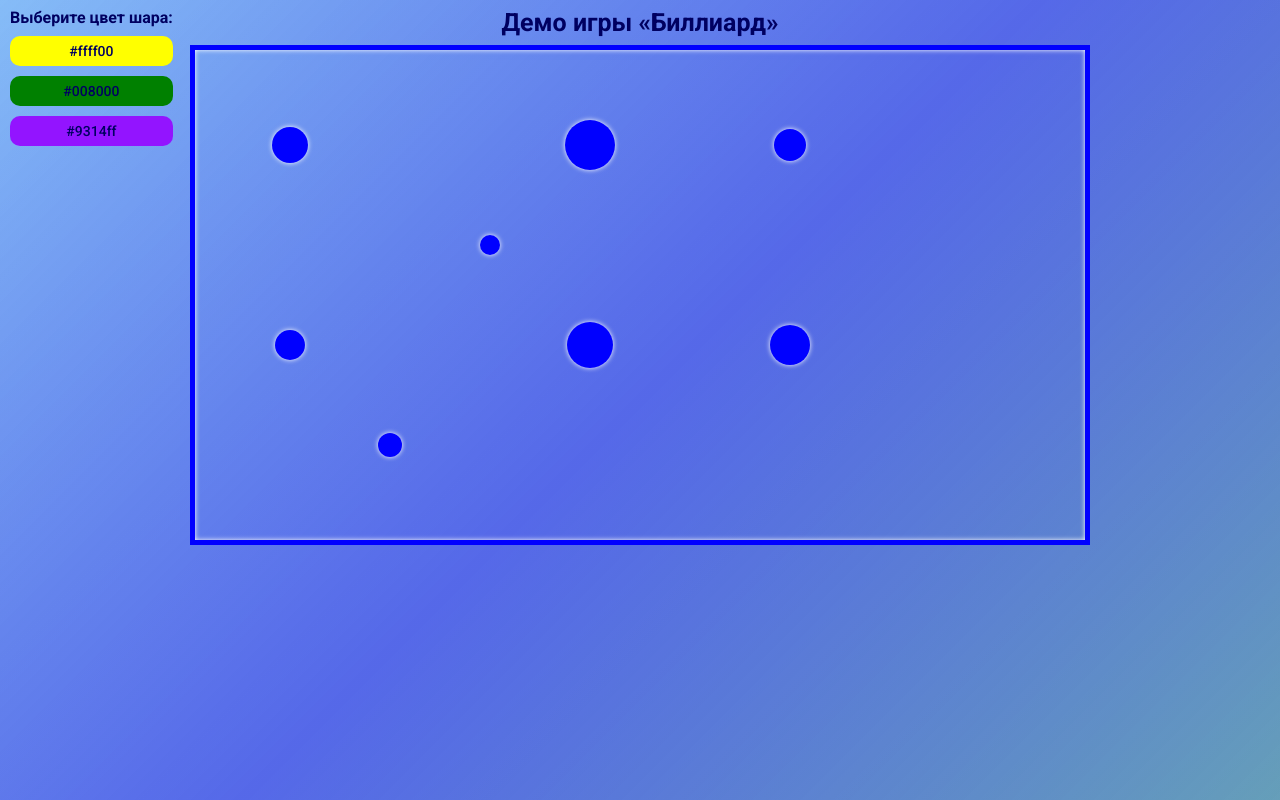
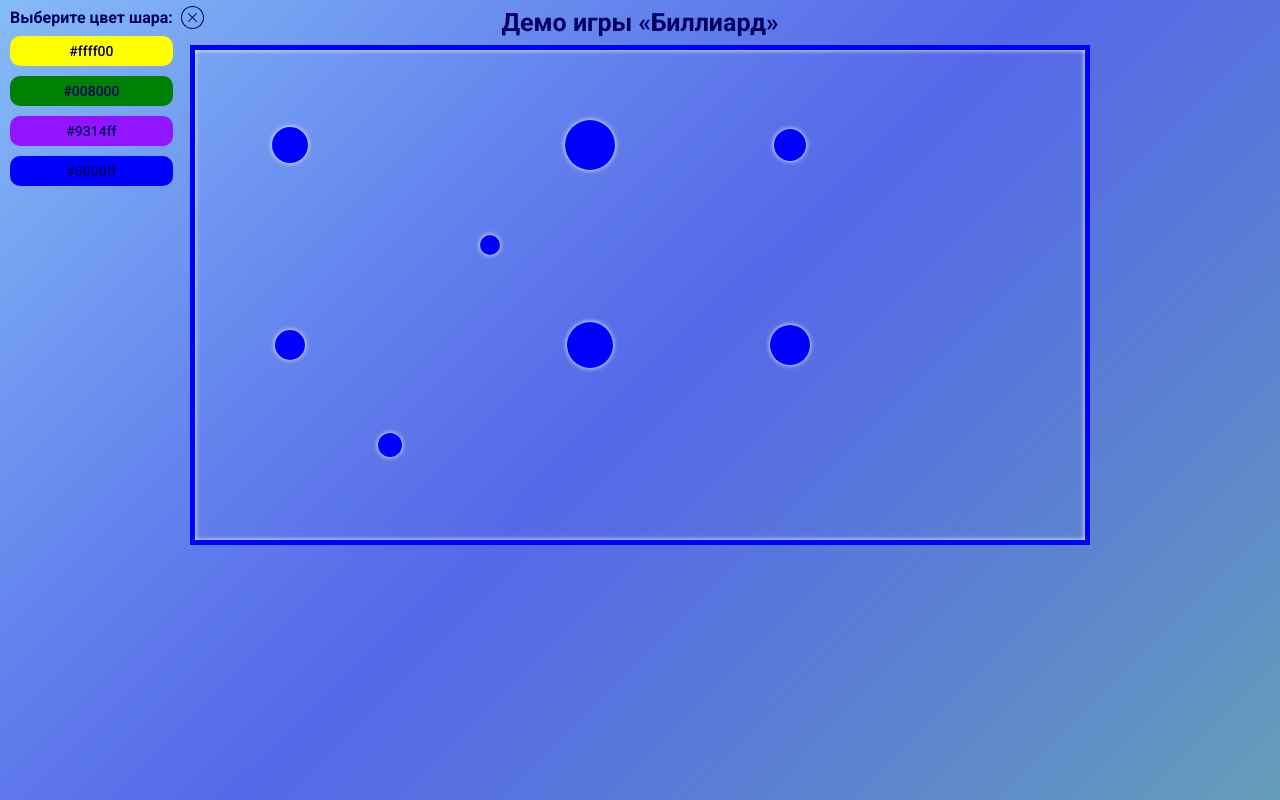
Before and after one commit to DianaSemenova/canvas-billiard-demo, a React (Create React App) app: page / in a window 1280 px wide. Built offline with nearby package versions, Linux system fonts and the light colour scheme.

Commit message:
chore: color ball + added svg close

```diff
--- a/src/components/BilliardGame/BilliardGame.tsx
+++ b/src/components/BilliardGame/BilliardGame.tsx
@@ -12,14 +12,14 @@ import IBall from "../../types/types";
 const BilliardGame = () => {
   const canvasRef = useRef<HTMLCanvasElement>(null);
   const balls: Array<IBall> = [
-    { id: 1, x: 300, y: 200, radius: 10, vx: 0, vy: 0, color: "blue" },
-    { id: 2, x: 200, y: 400, radius: 12, vx: 0, vy: 0, color: "blue" },
-    { id: 3, x: 100, y: 300, radius: 15, vx: 0, vy: 0, color: "blue" },
-    { id: 4, x: 600, y: 100, radius: 16, vx: 0, vy: 0, color: "blue" },
-    { id: 5, x: 100, y: 100, radius: 18, vx: 0, vy: 0, color: "blue" },
-    { id: 6, x: 600, y: 300, radius: 20, vx: 0, vy: 0, color: "blue" },
-    { id: 7, x: 400, y: 300, radius: 23, vx: 0, vy: 0, color: "blue" },
-    { id: 8, x: 400, y: 100, radius: 25, vx: 0, vy: 0, color: "blue" },
+    { id: 1, x: 300, y: 200, radius: 10, vx: 0, vy: 0, color: "#0000ff" },
+    { id: 2, x: 200, y: 400, radius: 12, vx: 0, vy: 0, color: "#0000ff" },
+    { id: 3, x: 100, y: 300, radius: 15, vx: 0, vy: 0, color: "#0000ff" },
+    { id: 4, x: 600, y: 100, radius: 16, vx: 0, vy: 0, color: "#0000ff" },
+    { id: 5, x: 100, y: 100, radius: 18, vx: 0, vy: 0, color: "#0000ff" },
+    { id: 6, x: 600, y: 300, radius: 20, vx: 0, vy: 0, color: "#0000ff" },
+    { id: 7, x: 400, y: 300, radius: 23, vx: 0, vy: 0, color: "#0000ff" },
+    { id: 8, x: 400, y: 100, radius: 25, vx: 0, vy: 0, color: "#0000ff" },
   ];
 
   useEffect(() => {
--- /dev/null
+++ b/src/components/MenuColorBall/CloseSvg/CloseSvg.css
@@ -0,0 +1,13 @@
+.menu-block__svg {
+  position: absolute;
+  top: 0;
+  left: 175px;
+  transition: all 0.2s;
+}
+
+.menu-block__svg:hover {
+  transform: scale(1.04);
+}
+.menu-block__svg:active {
+  transform: scale(1.04);
+}
--- /dev/null
+++ b/src/components/MenuColorBall/CloseSvg/CloseSvg.tsx
@@ -0,0 +1,37 @@
+import "./CloseSvg.css";
+
+const CloseSvg = () => {
+  return (
+    <svg
+      xmlns="http://www.w3.org/2000/svg"
+      x="0px"
+      y="0px"
+      width="25"
+      height="25"
+      viewBox="0,0,256,256"
+      className="menu-block__svg"
+    >
+      <g
+        fill="#000061"
+        fillRule="nonzero"
+        stroke="none"
+        strokeWidth="1"
+        strokeLinecap="butt"
+        strokeLinejoin="miter"
+        strokeMiterlimit="10"
+        strokeDasharray=""
+        strokeDashoffset="0"
+        fontFamily="none"
+        fontWeight="none"
+        fontSize="none"
+        textAnchor="none"
+      >
+        <g transform="scale(5.12,5.12)">
+          <path d="M25,2c-12.69047,0 -23,10.30953 -23,23c0,12.69047 10.30953,23 23,23c12.69047,0 23,-10.30953 23,-23c0,-12.69047 -10.30953,-23 -23,-23zM25,4c11.60953,0 21,9.39047 21,21c0,11.60953 -9.39047,21 -21,21c-11.60953,0 -21,-9.39047 -21,-21c0,-11.60953 9.39047,-21 21,-21zM32.99023,15.98633c-0.26377,0.00624 -0.51439,0.11645 -0.69727,0.30664l-7.29297,7.29297l-7.29297,-7.29297c-0.18827,-0.19353 -0.4468,-0.30272 -0.7168,-0.30274c-0.40692,0.00011 -0.77321,0.24676 -0.92633,0.62377c-0.15312,0.37701 -0.06255,0.80921 0.22907,1.09303l7.29297,7.29297l-7.29297,7.29297c-0.26124,0.25082 -0.36648,0.62327 -0.27512,0.97371c0.09136,0.35044 0.36503,0.62411 0.71547,0.71547c0.35044,0.09136 0.72289,-0.01388 0.97371,-0.27512l7.29297,-7.29297l7.29297,7.29297c0.25082,0.26124 0.62327,0.36648 0.97371,0.27512c0.35044,-0.09136 0.62411,-0.36503 0.71547,-0.71547c0.09136,-0.35044 -0.01388,-0.72289 -0.27512,-0.97371l-7.29297,-7.29297l7.29297,-7.29297c0.29724,-0.28583 0.38857,-0.7248 0.23,-1.10546c-0.15857,-0.38066 -0.53454,-0.62497 -0.94679,-0.61524z" />
+        </g>
+      </g>
+    </svg>
+  );
+};
+
+export default CloseSvg;
--- a/src/components/MenuColorBall/MenuColorBall.css
+++ b/src/components/MenuColorBall/MenuColorBall.css
@@ -1,10 +1,15 @@
 .block-menu {
   position: absolute;
   top: 0;
+  padding: 5px;
+}
+
+.block-menu-content {
   display: flex;
   flex-direction: column;
   gap: 10px;
-  padding: 10px;
+  padding: 5px;
+  position: relative;
 }
 .block-menu__title {
   font-size: 16px;
@@ -27,7 +32,7 @@
   font-size: 16px;
 }
 .block-menu__button:active {
-    box-shadow: 0 5px 10px rgba(0, 0, 0, 0.05), 0 -5px 10px rgba(0, 0, 0, 0.05);
-    transform: scale(1.02);
-    font-size: 16px;
-  }
+  box-shadow: 0 5px 10px rgba(0, 0, 0, 0.05), 0 -5px 10px rgba(0, 0, 0, 0.05);
+  transform: scale(1.02);
+  font-size: 16px;
+}
--- a/src/components/MenuColorBall/MenuColorBall.tsx
+++ b/src/components/MenuColorBall/MenuColorBall.tsx
@@ -1,9 +1,11 @@
 import "./MenuColorBall.css";
+import CloseSvg from "./CloseSvg/CloseSvg";
 
 const MenuColorBall = () => {
-  const colors: Array<string> = ["#ffff00", "#008000", "#9314ff"];
+  const colors: Array<string> = ["#ffff00", "#008000", "#9314ff", "#0000ff"];
   return (
     <div className="block-menu">
+      <div className="block-menu-content">
         <h2 className="block-menu__title">Выберите цвет шара:</h2>
         {colors.map((color) => (
           <button
@@ -14,6 +16,8 @@ const MenuColorBall = () => {
             {color}
           </button>
         ))}
+        <CloseSvg />
+      </div>
     </div>
   );
 };
--- a/src/utils/helpers.ts
+++ b/src/utils/helpers.ts
@@ -22,8 +22,8 @@ const renderBalls = (balls: Array<IBall>, ctx: CanvasRenderingContext2D) => {
     ctx.arc(ball.x, ball.y, ball.radius, 0, 2 * Math.PI);
     ctx.fill();
 
-    ball.x += ball.vx * 2;
-    ball.y += ball.vy * 2;
+    ball.x += ball.vx * 1.2;
+    ball.y += ball.vy * 1.2;
   });
 };
 
```
Lines whose indentation alone changed are shown as unchanged.
